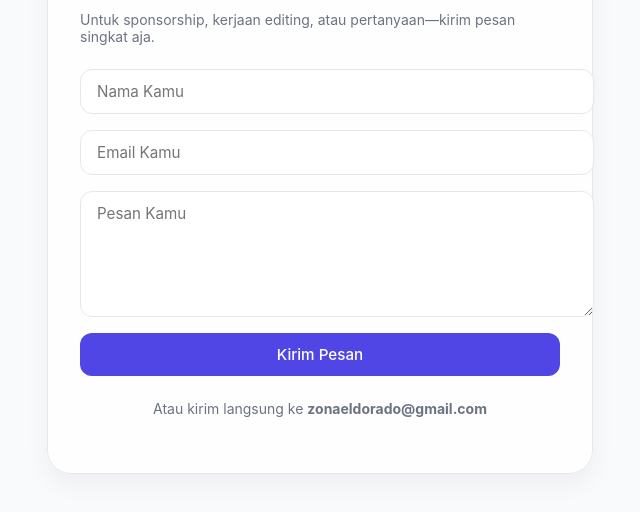
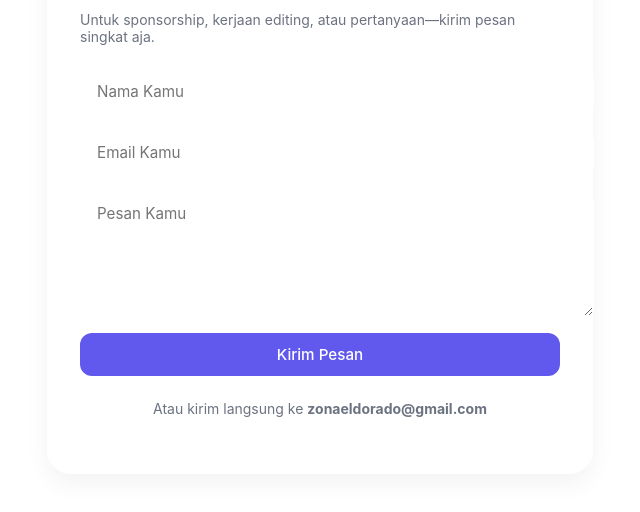
Before and after one commit to zonaeldorado/zonacontact, a plain HTML site: page index.html in a window 1280 px wide. Shown: the part 228-740 px from the top of the page, without its empty margins (320-960 px from the left). Drawn offline with Linux system fonts and the light colour scheme.

Commit message:
Update index.html

```diff
--- a/index.html
+++ b/index.html
@@ -6,11 +6,11 @@
     <title>Hubungi Zeno</title>
     <style>
       :root {
-        --bg: #f9fafb;
+        --bg: #ffffff;
         --card-bg: #ffffffcc;
-        --primary: #4f46e5;
-        --primary-hover: #4338ca;
-        --border: #e5e7eb;
+        --primary: #6159ee;
+        --primary-hover: #4437ce;
+        --border: #ffffff;
         --text: #111827;
         --text-light: #6b7280;
       }
```
